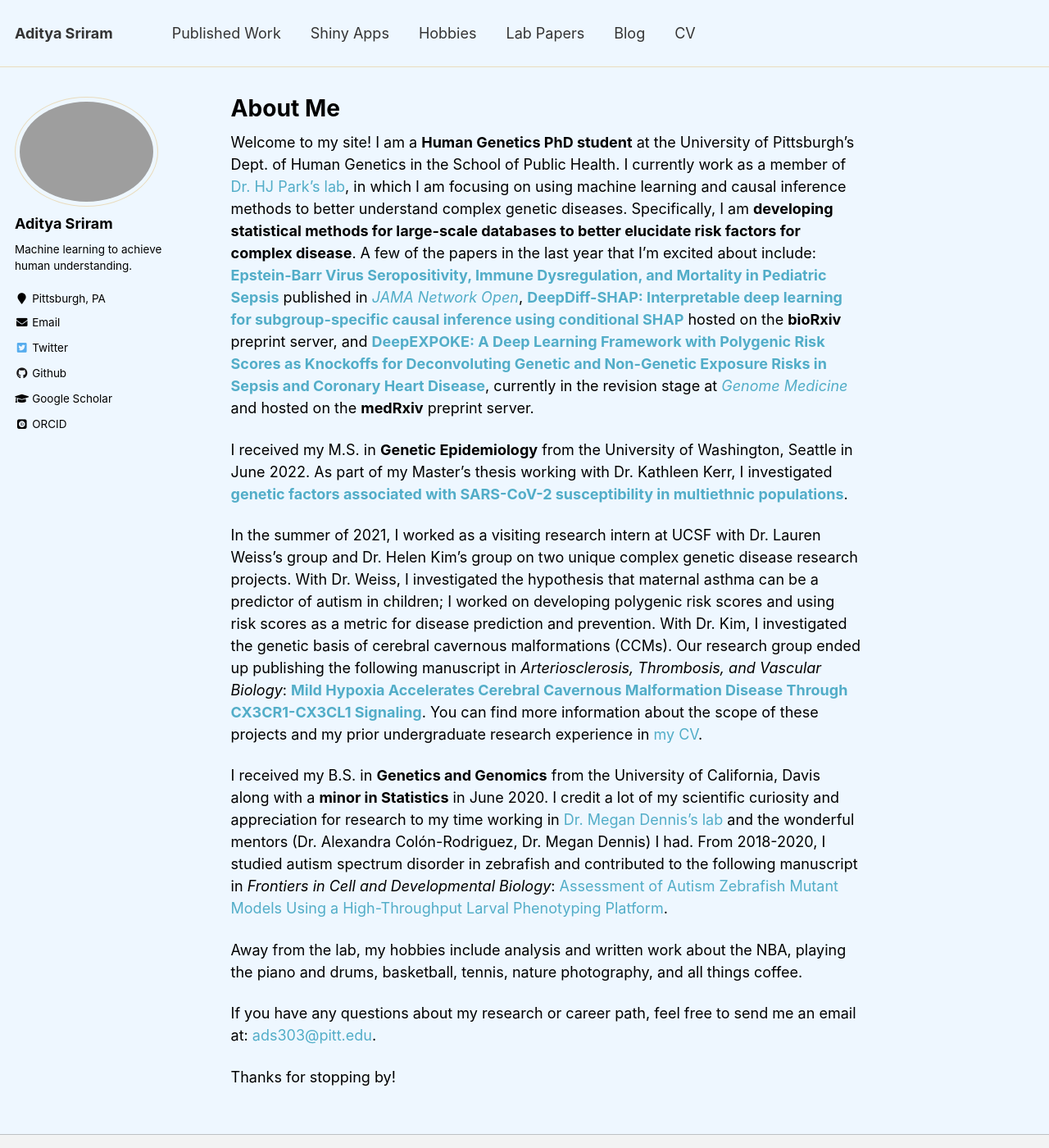
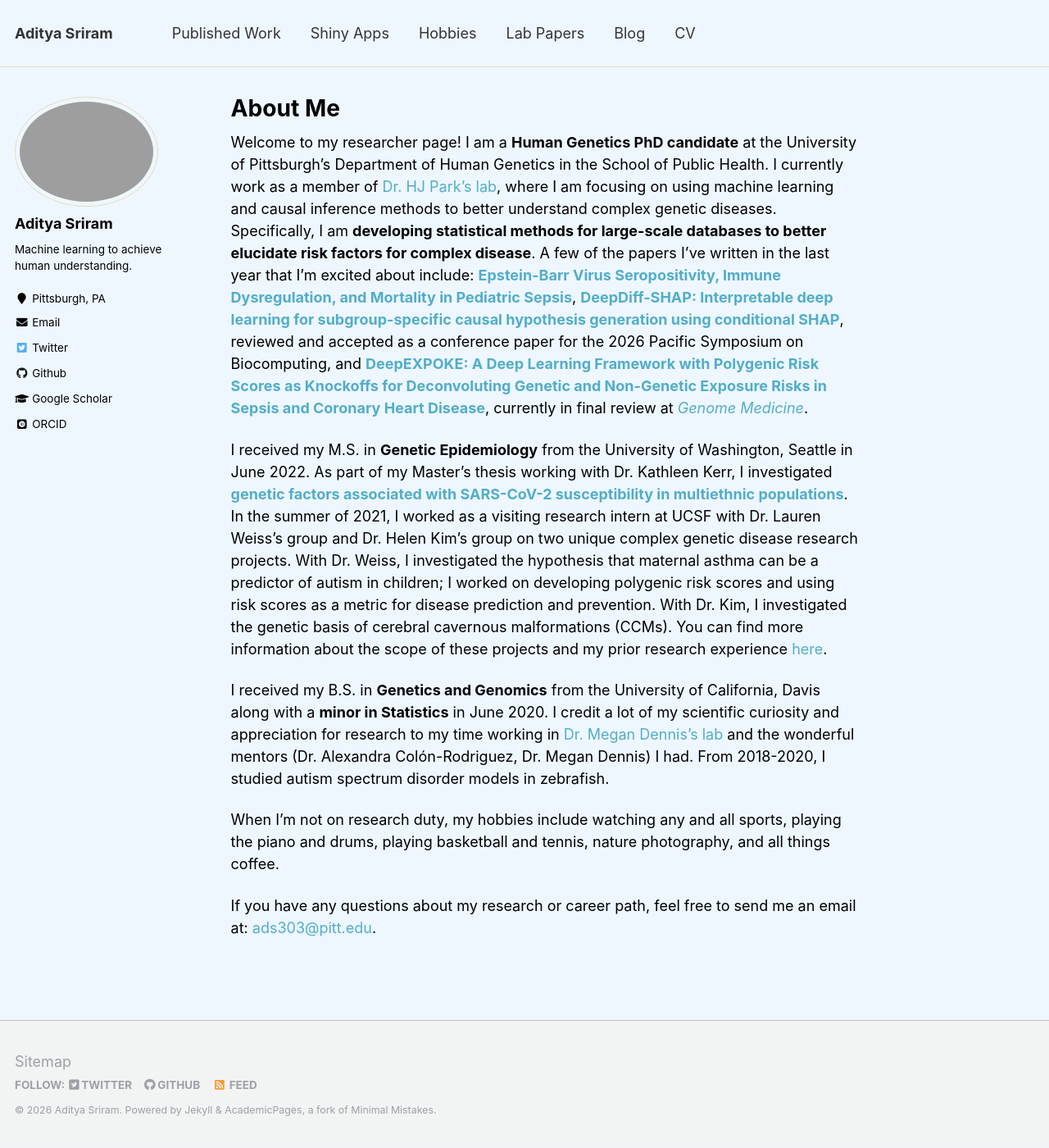
Before and after one commit to ads303/ads303.github.io, a Jekyll site: the page built from _pages/about.md, in a window 1280 px wide and 1400 px high. Shown: the whole window at 82% size. Built offline with Jekyll 4.4.1, drawn with Linux system fonts in a browser that asks for light colours; some web fonts are replaced.

Commit message:
Update about.md

```diff
--- a/_pages/about.md
+++ b/_pages/about.md
@@ -7,16 +7,12 @@
   - /about
   - /about.html
 ---
-Welcome to my site! I am a **Human Genetics PhD student** at the University of Pittsburgh's Dept. of Human Genetics in the School of Public Health. I currently work as a member of [Dr. HJ Park's lab](http://parklab.pitt.edu/members.html), in which I am focusing on using machine learning and causal inference methods to better understand complex genetic diseases. Specifically, I am **developing statistical methods for large-scale databases to better elucidate risk factors for complex disease**. A few of the papers in the last year that I'm excited about include: [**Epstein-Barr Virus Seropositivity, Immune Dysregulation, and Mortality in Pediatric Sepsis**](https://jamanetwork.com/journals/jamanetworkopen/fullarticle/2837768) published in [_JAMA Network Open_](https://jamanetwork.com/journals/jamanetworkopen), [**DeepDiff-SHAP: Interpretable deep learning for subgroup-specific causal inference using conditional SHAP**](https://www.biorxiv.org/content/10.1101/2025.08.14.670190v1) hosted on the **bioRxiv** preprint server, and [**DeepEXPOKE: A Deep Learning Framework with Polygenic Risk Scores as Knockoffs for Deconvoluting Genetic and Non-Genetic Exposure Risks in Sepsis and Coronary Heart Disease**](https://www.medrxiv.org/content/10.1101/2024.10.15.24315572v1), currently in the revision stage at [_Genome Medicine_](http://genomemedicine.biomedcentral.com/) and hosted on the **medRxiv** preprint server.
+Welcome to my researcher page! I am a **Human Genetics PhD candidate** at the University of Pittsburgh's Department of Human Genetics in the School of Public Health. I currently work as a member of [Dr. HJ Park's lab](http://parklab.pitt.edu/members.html), where I am focusing on using machine learning and causal inference methods to better understand complex genetic diseases. Specifically, I am **developing statistical methods for large-scale databases to better elucidate risk factors for complex disease**. A few of the papers I've written in the last year that I'm excited about include: [**Epstein-Barr Virus Seropositivity, Immune Dysregulation, and Mortality in Pediatric Sepsis**](https://jamanetwork.com/journals/jamanetworkopen/fullarticle/2837768), [**DeepDiff-SHAP: Interpretable deep learning for subgroup-specific causal hypothesis generation using conditional SHAP**](https://psb.stanford.edu/psb-online/proceedings/psb26/sriram.pdf), reviewed and accepted as a conference paper for the 2026 Pacific Symposium on Biocomputing, and [**DeepEXPOKE: A Deep Learning Framework with Polygenic Risk Scores as Knockoffs for Deconvoluting Genetic and Non-Genetic Exposure Risks in Sepsis and Coronary Heart Disease**](https://www.medrxiv.org/content/10.1101/2024.10.15.24315572v1), currently in final review at [_Genome Medicine_](http://genomemedicine.biomedcentral.com/).
 
-I received my M.S. in **Genetic Epidemiology** from the University of Washington, Seattle in June 2022. As part of my Master's thesis working with Dr. Kathleen Kerr, I investigated [**genetic factors associated with SARS-CoV-2 susceptibility in multiethnic populations**](https://www.iomcworld.org/articles/genetic-risk-factors-associated-with-sarscov2-susceptibility-in-multiethnic-populations.pdf).
+I received my M.S. in **Genetic Epidemiology** from the University of Washington, Seattle in June 2022. As part of my Master's thesis working with Dr. Kathleen Kerr, I investigated [**genetic factors associated with SARS-CoV-2 susceptibility in multiethnic populations**](https://www.iomcworld.org/articles/genetic-risk-factors-associated-with-sarscov2-susceptibility-in-multiethnic-populations.pdf). In the summer of 2021, I worked as a visiting research intern at UCSF with Dr. Lauren Weiss's group and Dr. Helen Kim's group on two unique complex genetic disease research projects. With Dr. Weiss, I investigated the hypothesis that maternal asthma can be a predictor of autism in children; I worked on developing polygenic risk scores and using risk scores as a metric for disease prediction and prevention. With Dr. Kim, I investigated the genetic basis of cerebral cavernous malformations (CCMs). You can find more information about the scope of these projects and my prior research experience [here](https://ads303.github.io/cv/).
 
-In the summer of 2021, I worked as a visiting research intern at UCSF with Dr. Lauren Weiss's group and Dr. Helen Kim's group on two unique complex genetic disease research projects. With Dr. Weiss, I investigated the hypothesis that maternal asthma can be a predictor of autism in children; I worked on developing polygenic risk scores and using risk scores as a metric for disease prediction and prevention. With Dr. Kim, I investigated the genetic basis of cerebral cavernous malformations (CCMs). Our research group ended up publishing the following manuscript in _Arteriosclerosis, Thrombosis, and Vascular Biology_: [**Mild Hypoxia Accelerates Cerebral Cavernous Malformation Disease Through CX3CR1-CX3CL1 Signaling**](https://www.ahajournals.org/doi/10.1161/ATVBAHA.123.320367). You can find more information about the scope of these projects and my prior undergraduate research experience in [my CV](https://ads303.github.io/cv/).
+I received my B.S. in **Genetics and Genomics** from the University of California, Davis along with a **minor in Statistics** in June 2020. I credit a lot of my scientific curiosity and appreciation for research to my time working in [Dr. Megan Dennis's lab](https://www.dennislab.org/) and the wonderful mentors (Dr. Alexandra Colón-Rodriguez, Dr. Megan Dennis) I had. From 2018-2020, I studied autism spectrum disorder models in zebrafish.
 
-I received my B.S. in **Genetics and Genomics** from the University of California, Davis along with a **minor in Statistics** in June 2020. I credit a lot of my scientific curiosity and appreciation for research to my time working in [Dr. Megan Dennis's lab](https://www.dennislab.org/) and the wonderful mentors (Dr. Alexandra Colón-Rodriguez, Dr. Megan Dennis) I had. From 2018-2020, I studied autism spectrum disorder in zebrafish and contributed to the following manuscript in _Frontiers in Cell and Developmental Biology_: [Assessment of Autism Zebrafish Mutant Models Using a High-Throughput Larval Phenotyping Platform](https://www.frontiersin.org/journals/cell-and-developmental-biology/articles/10.3389/fcell.2020.586296/full#h8).
-
-Away from the lab, my hobbies include analysis and written work about the NBA, playing the piano and drums, basketball, tennis, nature photography, and all things coffee.
+When I'm not on research duty, my hobbies include watching any and all sports, playing the piano and drums, playing basketball and tennis, nature photography, and all things coffee.
 
 If you have any questions about my research or career path, feel free to send me an email at: [ads303@pitt.edu](mailto:ads303@pitt.edu).
-
-Thanks for stopping by!
```
